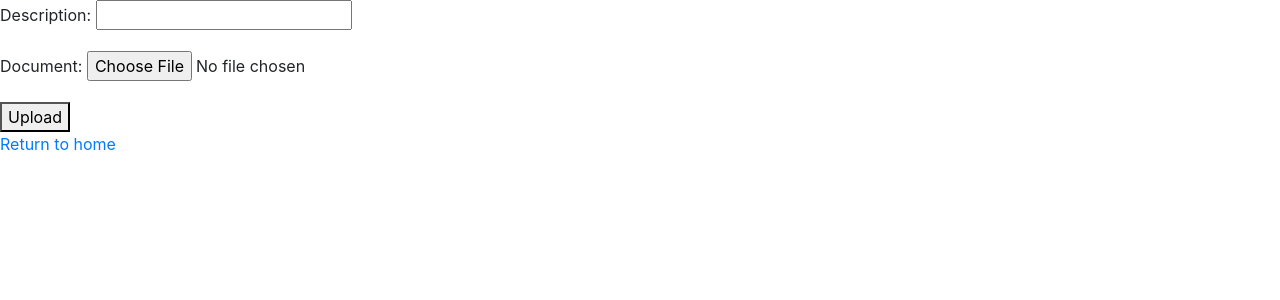
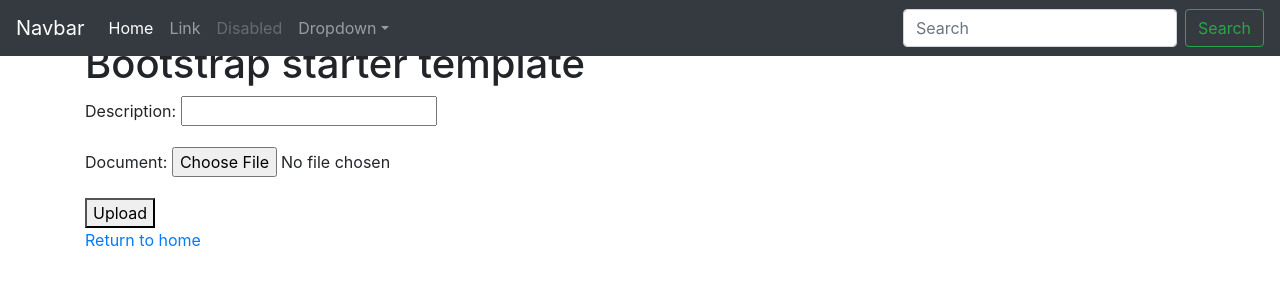
Before and after one commit to techabler/python_webapp, a Django app: page /dface/ in a window 1280 px wide. Shown: the top 300 px of the page. Run offline with Django 3.2, Linux system fonts and the light colour scheme; some libraries are stand-ins or nearby versions.

Commit message:
add bootstrap

```diff
--- a/opencv_demo/templates/opencv_demo/dface.html
+++ b/opencv_demo/templates/opencv_demo/dface.html
@@ -3,13 +3,59 @@
  <head>
   <meta charset="UTF-8">
   <title>Title</title>
-  <link rel="stylesheet" href="bootstrap.min.css">
-  <script src="bootstrap.min.js"></script>
-     <link rel="stylesheet" href="https://stackpath.bootstrapcdn.com/bootstrap/4.1.1/css/bootstrap.min.css" integrity="sha384-WskhaSGFgHYWDcbwN70/dfYBj47jz9qbsMId/iRN3ewGhXQFZCSftd1LZCfmhktB" crossorigin="anonymous">
-<script src="https://stackpath.bootstrapcdn.com/bootstrap/4.1.1/js/bootstrap.min.js" integrity="sha384-smHYKdLADwkXOn1EmN1qk/HfnUcbVRZyYmZ4qpPea6sjB/pTJ0euyQp0Mk8ck+5T" crossorigin="anonymous"></script>
+     <script src="/static/jquery-3.3.1.min.js"></script>
+
+     <link rel="stylesheet" href="/static/bootstrap.min.css" >
+<script src="/static/bootstrap.min.js" ></script>
  </head>
  <body>
 
+
+
+
+
+
+
+
+
+
+ <nav class="navbar navbar-expand-md navbar-dark bg-dark fixed-top">
+      <a class="navbar-brand" href="#">Navbar</a>
+      <button class="navbar-toggler" type="button" data-toggle="collapse" data-target="#navbarsExampleDefault" aria-controls="navbarsExampleDefault" aria-expanded="false" aria-label="Toggle navigation">
+        <span class="navbar-toggler-icon"></span>
+      </button>
+
+      <div class="collapse navbar-collapse" id="navbarsExampleDefault">
+        <ul class="navbar-nav mr-auto">
+          <li class="nav-item active">
+            <a class="nav-link" href="#">Home <span class="sr-only">(current)</span></a>
+          </li>
+          <li class="nav-item">
+            <a class="nav-link" href="#">Link</a>
+          </li>
+          <li class="nav-item">
+            <a class="nav-link disabled" href="#">Disabled</a>
+          </li>
+          <li class="nav-item dropdown">
+            <a class="nav-link dropdown-toggle" href="https://example.com" id="dropdown01" data-toggle="dropdown" aria-haspopup="true" aria-expanded="false">Dropdown</a>
+            <div class="dropdown-menu" aria-labelledby="dropdown01">
+              <a class="dropdown-item" href="#">Action</a>
+              <a class="dropdown-item" href="#">Another action</a>
+              <a class="dropdown-item" href="#">Something else here</a>
+            </div>
+          </li>
+        </ul>
+        <form class="form-inline my-2 my-lg-0">
+          <input class="form-control mr-sm-2" type="text" placeholder="Search" aria-label="Search">
+          <button class="btn btn-outline-success my-2 my-sm-0" type="submit">Search</button>
+        </form>
+      </div>
+    </nav>
+
+    <main role="main" class="container">
+        <p>Face detection</p>
+      <div class="starter-template">
+        <h1>Bootstrap starter template</h1>
         <!-- image upload start-->
         <form method="post" enctype="multipart/form-data">
             {% csrf_token %}
@@ -21,9 +67,10 @@
             <img src="{{ post.document.url }}">
             <p>File uploaded at: <a href="{{ post.document.url }}">{{ post.document }}</a></p>
           {% endif %}
-
+      </div>
         <p><a href="{% url 'dface' %}">Return to home</a></p>
         <!-- image upload end -->
+    </main><!-- /.container -->
 
 </body>
 </html>
--- a/opencv_webapp/settings.py
+++ b/opencv_webapp/settings.py
@@ -119,6 +119,9 @@ USE_TZ = True
 # https://docs.djangoproject.com/en/2.0/howto/static-files/
 
 STATIC_URL = '/static/'
+STATICFILES_DIRS = (
+    os.path.join(BASE_DIR, 'static'),
+)
 
 MEDIA_URL = '/media/'
 MEDIA_ROOT = os.path.join(BASE_DIR, 'media')
```
Also changed, not shown: media/images/2018/07/01/IMG_20180512_104042.jpg (added), media/images/2018/07/01/IMG_20180522_141346.jpg (added), media/images/2018/07/01/IMG_20180619_133839.jpg (added), media/images/2018/07/01/Suzy.jpg (added), media/images/2018/07/01/jungwo_hH3oUGX.png (added), media/images/2018/07/01/크기변환_크기변환_IMG_20180512_104042.jpg (added), media/images/2018/07/01/크기변환_크기변환_IMG_20180512_104042_afMviUD.jpg (added), media/images/2018/07/01/크기변환_크기변환_IMG_20180512_104042_qUfeTDO.jpg (added). Lines whose indentation alone changed are shown as unchanged.
